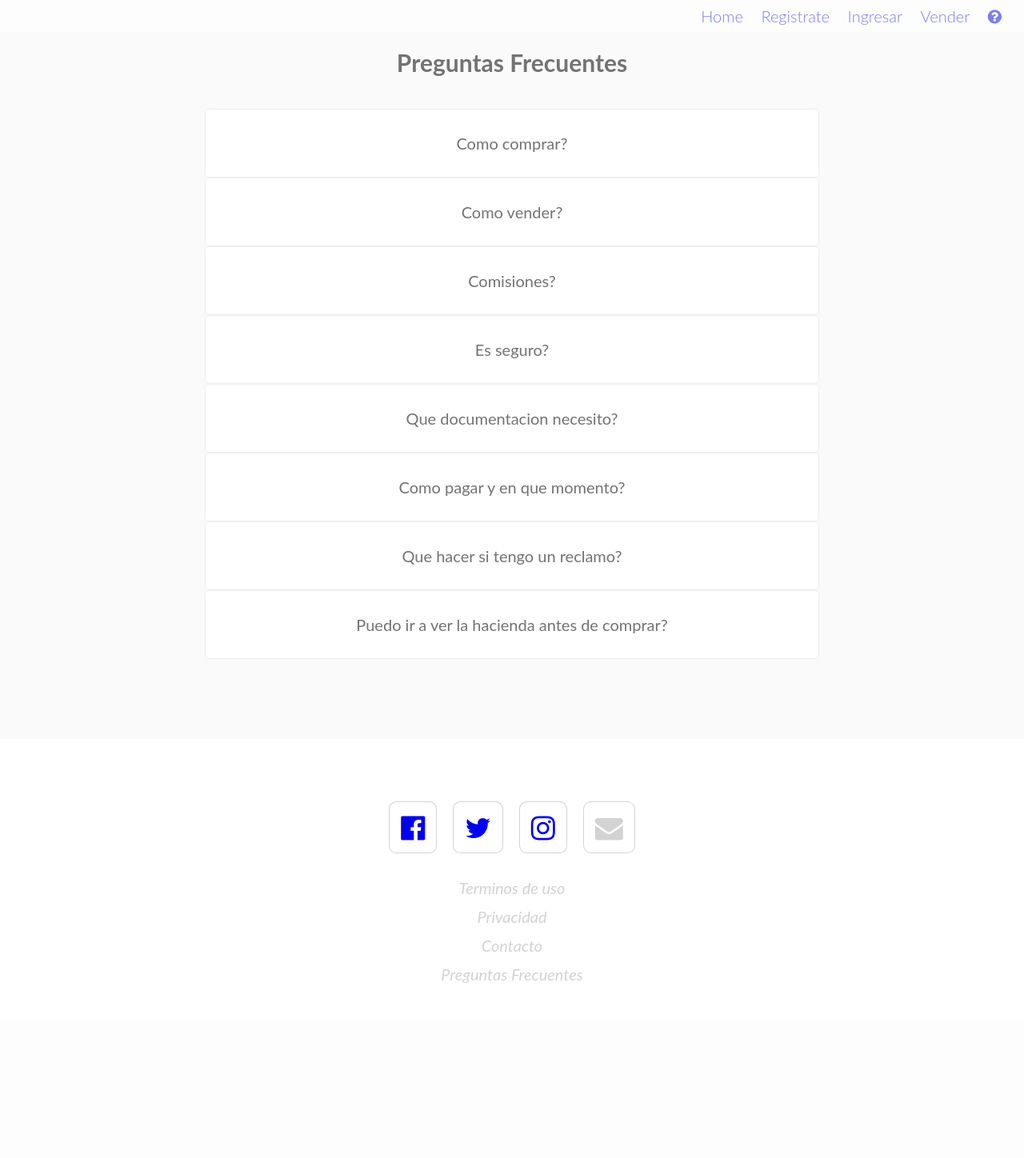
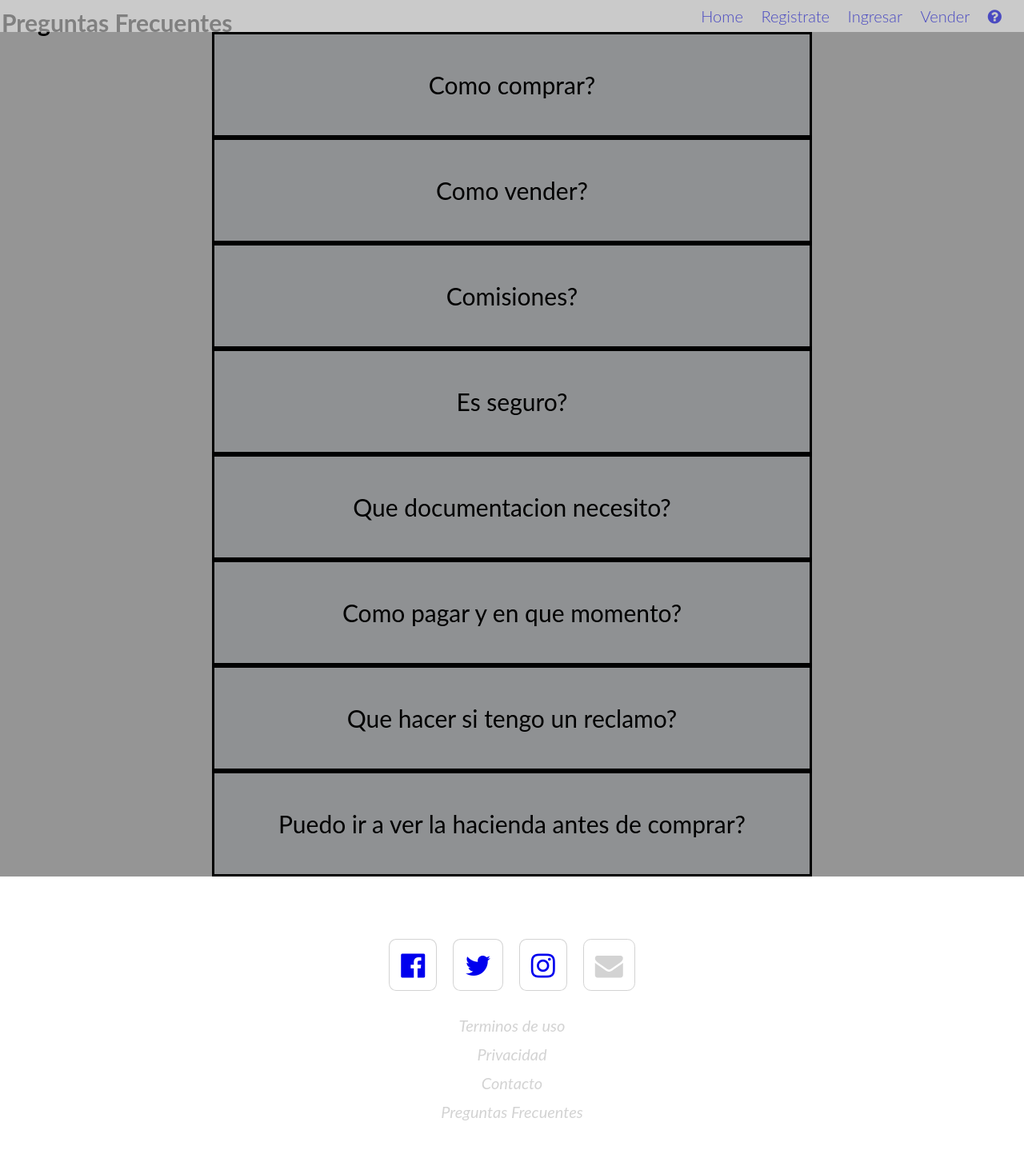
Before and after one commit to jjdebuchy/MuuSimple, a PHP site: page /FAQ.html in a window 1280 px wide. Shown: the whole page at 80% size. Before the commit the page ends 1229 px from the top, so only its background shows below. Run offline with PHP 8.4, Linux system fonts and the light colour scheme.

Commit message:
Revert "modifique el css de las faqs"
This reverts commit 194e5e83b20c432dc408bc9dd6dde9d9ce4e0692.

```diff
--- a/FAQ.html
+++ b/FAQ.html
@@ -8,11 +8,11 @@
 
     <script>
     function SINO(id) {
-     var elemento=document.getElementById(id);
-     if(elemento.style.display == 'block') {
-        elemento.style.display = 'none';
+   var elElemento=document.getElementById(id);
+   if(elElemento.style.display == 'block') {
+      elElemento.style.display = 'none';
    } else {
-        elemento.style.display = 'block';
+      elElemento.style.display = 'block';
    }
 }
 </script>
@@ -44,59 +44,43 @@
       <ul class="listaFAQ">
 
       <li onclick=SINO("divTexto1")> Como comprar?</li>
-      <div id="divTexto1">
-        <p>
+      <div id="divTexto1" style="display:none" >
         Lorem ipsum dolor sit amet, consectetur adipisicing elit, sed do eiusmod tempor incididunt ut labore et dolore magna aliqua. Ut enim ad minim veniam, quis nostrud exercitation ullamco laboris nisi ut aliquip ex ea commodo consequat. Duis aute irure dolor in reprehenderit in voluptate velit esse cillum dolore eu fugiat nulla pariatur. Excepteur sint occaecat cupidatat non proident, sunt in culpa qui officia deserunt mollit anim id est laborum.
-        </p>
         </div>
 
         <li onclick=SINO("divTexto2")>Como vender?</li>
-      <div id="divTexto2">
-        <p>
+        <div id="divTexto2" style="display:none" >
           Lorem ipsum dolor sit amet, consectetur adipisicing elit, sed do eiusmod tempor incididunt ut labore et dolore magna aliqua. Ut enim ad minim veniam, quis nostrud exercitation ullamco laboris nisi ut aliquip ex ea commodo consequat. Duis aute irure dolor in reprehenderit in voluptate velit esse cillum dolore eu fugiat nulla pariatur. Excepteur sint occaecat cupidatat non proident, sunt in culpa qui officia deserunt mollit anim id est laborum.
-        </p>
         </div>
 
         <li onclick=SINO("divTexto3")>Comisiones?</li>
-      <div id="divTexto3">
-        <p>
+        <div id="divTexto3" style="display:none">
           Lorem ipsum dolor sit amet, consectetur adipisicing elit, sed do eiusmod tempor incididunt ut labore et dolore magna aliqua. Ut enim ad minim veniam, quis nostrud exercitation ullamco laboris nisi ut aliquip ex ea commodo consequat. Duis aute irure dolor in reprehenderit in voluptate velit esse cillum dolore eu fugiat nulla pariatur. Excepteur sint occaecat cupidatat non proident, sunt in culpa qui officia deserunt mollit anim id est laborum.
-        </p>
         </div>
 
         <li onclick=SINO("divTexto4")>Es seguro?</li>
-      <div id="divTexto4">
-        <p>
+        <div id="divTexto4" style="display:none">
           Lorem ipsum dolor sit amet, consectetur adipisicing elit, sed do eiusmod tempor incididunt ut labore et dolore magna aliqua. Ut enim ad minim veniam, quis nostrud exercitation ullamco laboris nisi ut aliquip ex ea commodo consequat. Duis aute irure dolor in reprehenderit in voluptate velit esse cillum dolore eu fugiat nulla pariatur. Excepteur sint occaecat cupidatat non proident, sunt in culpa qui officia deserunt mollit anim id est laborum.
-        </p>
         </div>
 
         <li onclick=SINO("divTexto5")>Que documentacion necesito?</li>
-      <div id="divTexto5">
-        <p>
+        <div id="divTexto5" style="display:none">
           Lorem ipsum dolor sit amet, consectetur adipisicing elit, sed do eiusmod tempor incididunt ut labore et dolore magna aliqua. Ut enim ad minim veniam, quis nostrud exercitation ullamco laboris nisi ut aliquip ex ea commodo consequat. Duis aute irure dolor in reprehenderit in voluptate velit esse cillum dolore eu fugiat nulla pariatur. Excepteur sint occaecat cupidatat non proident, sunt in culpa qui officia deserunt mollit anim id est laborum.
-        </p>
         </div>
 
         <li onclick=SINO("divTexto6")>Como pagar y en que momento?</li>
-      <div id="divTexto6">
-        <p>
+        <div id="divTexto6" style="display:none">
           Lorem ipsum dolor sit amet, consectetur adipisicing elit, sed do eiusmod tempor incididunt ut labore et dolore magna aliqua. Ut enim ad minim veniam, quis nostrud exercitation ullamco laboris nisi ut aliquip ex ea commodo consequat. Duis aute irure dolor in reprehenderit in voluptate velit esse cillum dolore eu fugiat nulla pariatur. Excepteur sint occaecat cupidatat non proident, sunt in culpa qui officia deserunt mollit anim id est laborum.
-        </p>
         </div>
 
-        <li onclick=SINO("divTexto7")>Que hacer si tengo un reclamo?</li>
-        <div id="divTexto7">
-          <p>
+        <li onclick=SINO("divTexto7") style="display:block">Que hacer si tengo un reclamo?</li>
+        <div id="divTexto7" style="display:none">
           Lorem ipsum dolor sit amet, consectetur adipisicing elit, sed do eiusmod tempor incididunt ut labore et dolore magna aliqua. Ut enim ad minim veniam, quis nostrud exercitation ullamco laboris nisi ut aliquip ex ea commodo consequat. Duis aute irure dolor in reprehenderit in voluptate velit esse cillum dolore eu fugiat nulla pariatur. Excepteur sint occaecat cupidatat non proident, sunt in culpa qui officia deserunt mollit anim id est laborum.
-          </p>
         </div>
 
-        <li onclick=SINO("divTexto8")>Puedo ir a ver la hacienda antes de comprar?</li>
-        <div id="divTexto8" >
-          <p>
+        <li onclick=SINO("divTexto8") style="display:block">Puedo ir a ver la hacienda antes de comprar?</li>
+        <div id="divTexto8" style="display:none">
           Lorem ipsum dolor sit amet, consectetur adipisicing elit, sed do eiusmod tempor incididunt ut labore et dolore magna aliqua. Ut enim ad minim veniam, quis nostrud exercitation ullamco laboris nisi ut aliquip ex ea commodo consequat. Duis aute irure dolor in reprehenderit in voluptate velit esse cillum dolore eu fugiat nulla pariatur. Excepteur sint occaecat cupidatat non proident, sunt in culpa qui officia deserunt mollit anim id est laborum.
-          </p>
         </div>
       </ul>
 
--- a/css/style.css
+++ b/css/style.css
@@ -8,7 +8,7 @@ body{
   margin: 0;
   font-size: 10px;
   font-family: "Lato", Helvetica, sans-serif;
-  background-color: #fafafa;
+  background-color: #959595;
 }
 a{
   text-decoration: none;
@@ -205,38 +205,44 @@ footer a:hover {
 
 .h1FAQ {
   font-size: 3em;
-  margin: 2em 0 1em;
-  color: #737373;
-  text-align: center;
+  float: left;
+  position: absolute;
+  top: 10px;
+  left: 2px;
 }
+
+.contenedor{
+
+}
+
 .listaFAQ {
   clear:both;
-  margin: 4em auto 10em;
-  width: 90%;
+  margin-top: 4em;
+  width: 750px;
   display: block;
+  position: relative;
+  left: 50%;
+  transform: translate(-50%, 0);
+
 }
-.listaFAQ li{
-  color: #737373;
-  cursor: pointer;
-}
-.listaFAQ li,  .listaFAQ div{
+
+.listaFAQ li {
   display: block;
   padding: 1.5em;
-  font-size: 2em;
-  background-color: white;
-  border:0.05em solid #edeeee;
+  font-size: 3em;
+  background-color:rgba(141, 144, 148, 0.62);
+  border: solid black 3px;
   text-align: center;
-  border-radius: 0.25em;
+
 }
 .listaFAQ div{
+  display: block;
+  padding: 1.5em;
+  font-size: 3em;
+  background-color: rgba(141, 144, 148, 0.62);
+  border: solid black 1px;
   margin: 1em;
-  color: #8b8b8b;
-  display: none;
-}
-@media (min-width: 800px) {
-  .listaFAQ{
-    width:60%;
-  }
+
 }
 
 /*formularios*/
```
Lines whose indentation alone changed are shown as unchanged.
